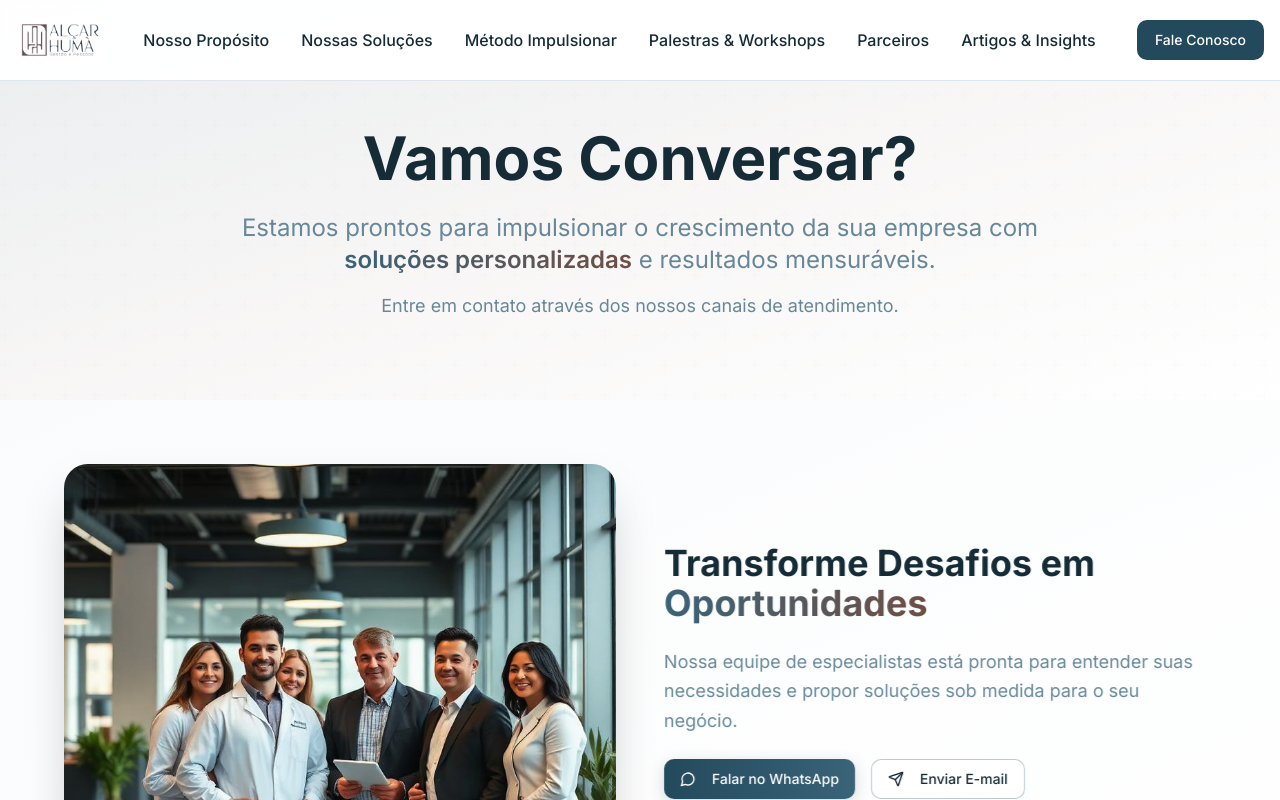
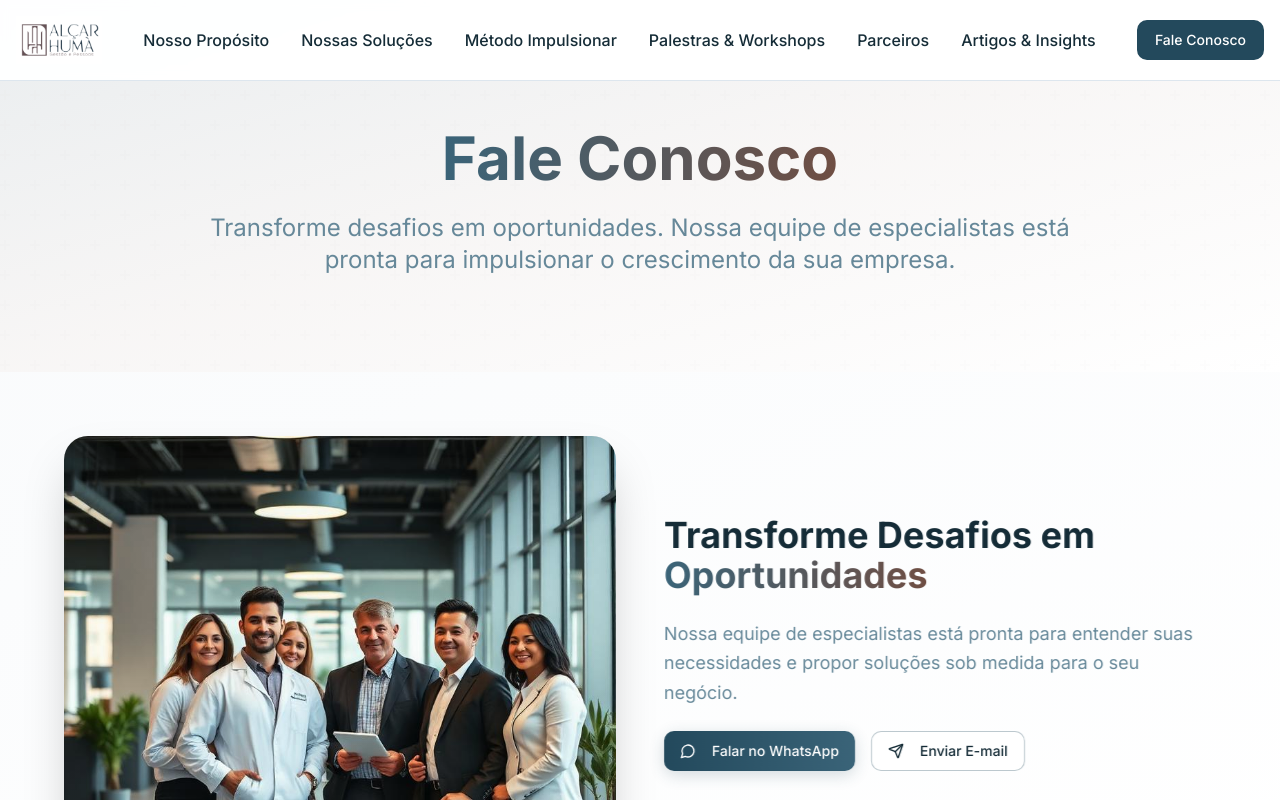
Before and after one commit to zKaminise/AlcarHumaSite, a React (Vite) app: page /fale-conosco in a window 1280 px wide. Shown: the top 800 px of the page. Built offline with nearby package versions, Linux system fonts and the light colour scheme.

Commit message:
Refactor: Update Fale Conosco page text and style

```diff
--- a/src/pages/FaleConosco.tsx
+++ b/src/pages/FaleConosco.tsx
@@ -24,15 +24,12 @@ const FaleConosco = () => {
         <div className="container mx-auto px-4 relative">
           <ScrollAnimation animationType="fade-in-up">
             <div className="text-center max-w-4xl mx-auto">
-              <h1 className="title-hero text-foreground mb-6">
-                Vamos Conversar?
+              <h1 className="title-hero mb-6">
+                <span className="text-gradient">Fale Conosco</span>
               </h1>
               <p className="text-xl md:text-2xl text-muted-foreground mb-4 leading-relaxed">
-                Estamos prontos para impulsionar o crescimento da sua empresa com
-                <span className="text-gradient font-semibold"> soluções personalizadas</span> e resultados mensuráveis.
-              </p>
-              <p className="text-lg text-muted-foreground">
-                Entre em contato através dos nossos canais de atendimento.
+                Transforme desafios em oportunidades. Nossa equipe de especialistas está pronta
+                para impulsionar o crescimento da sua empresa.
               </p>
             </div>
           </ScrollAnimation>
```
